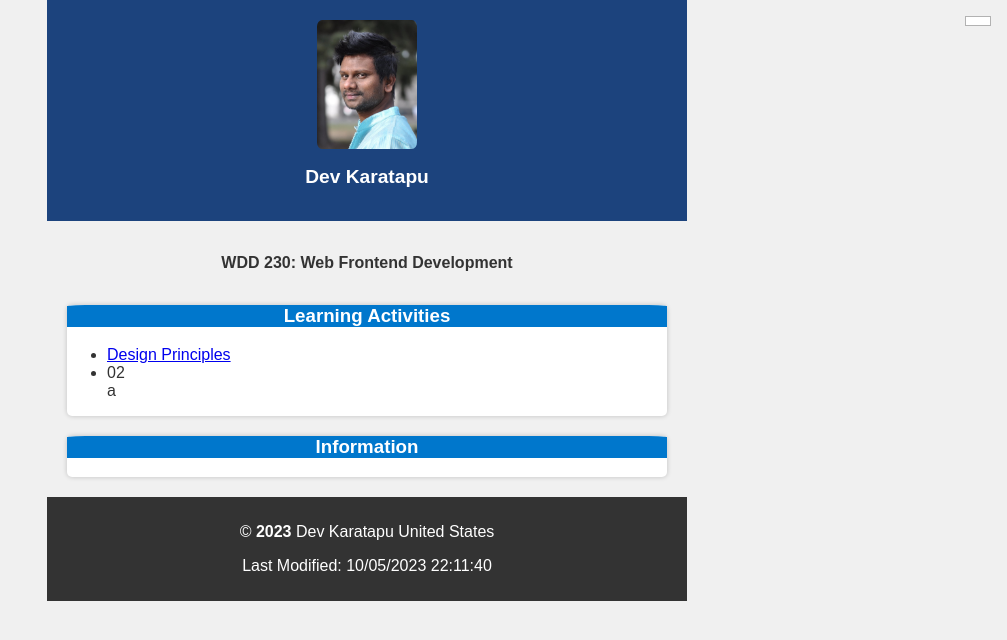
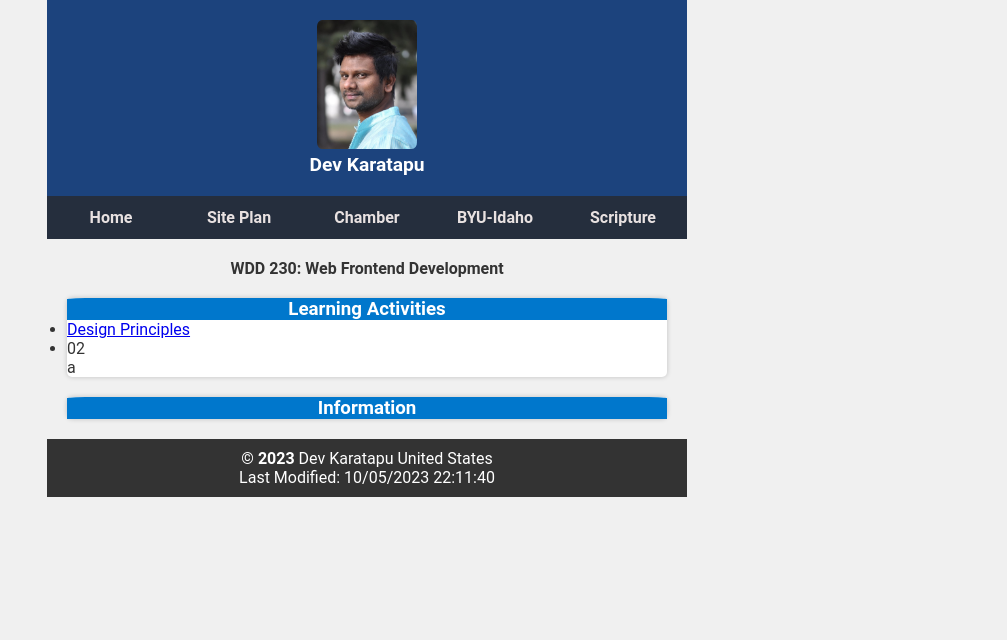
Before and after one commit to Dev-Karatapu/wdd230, a plain HTML site: page index.html in a window 1280 px wide. Shown: the whole page, without its empty margins (273-1280 px from the left). Drawn offline with Linux system fonts and the light colour scheme.

Commit message:
"Completed Hambarger Menu"

```diff
--- a/index.html
+++ b/index.html
@@ -13,11 +13,10 @@
         <img src="images/profile-image.jpg" alt="Dev Karatapu">
         <h1>Dev Karatapu</h1>
     </header>
-
+       <a id="menu" href="#" title="Home" class="active">Home</a>
         <nav>
-            <button id="menu" class=""></button>
             <ul class="navigation">
-                <li><a href="#" class="active">Home</a></li>
+                <li><a href="#">Home</a></li>
                 <li><a href="chamber/siteplan.html">Site Plan</a></li>
                 <li><a href="chamber/">Chamber</a></li>
                 <li><a href="https://www.byui.edu" target="_blank">BYU-Idaho</a></li>
--- a/scripts/getdates.js
+++ b/scripts/getdates.js
@@ -5,21 +5,23 @@ document.getElementById('currentYear').textContent = currentYear;
 const lastModified = document.lastModified;
 document.getElementById('lastModified').textContent = `Last Modified: ${lastModified}`;
 
-// // Store the selected elements that we are going to use.
-// const mainnav = document.querySelector('.navigation')
-// const hambutton = document.querySelector('#menu');
+// Store the selected elements that we are going to use.
+const mainnav = document.querySelector('.navigation')
+const hambutton = document.querySelector('#menu');
 
-// // Add a click event listender to the hamburger button and use a callback function that toggles the list element's list of classes.
-// hambutton.addEventListener('click', () => {
-// 	mainnav.classList.toggle('show');
-// 	hambutton.classList.toggle('show');
-// });
+// Add a click event listender to the hamburger button and use a callback function that toggles the list element's list of classes.
+hambutton.addEventListener('click', () => {
+	mainnav.classList.toggle('show');
+	hambutton.classList.toggle('show');
+});
 
-// /* ❔What does toggle mean?
-// We could write separate add and remove statements. Toggle adds the class if it does not currently exist or removes the class if it does exist.
-// The CSS class rules will handle the different views, layouts, and displays.
-// 🗝️ JavaScript only applies the class value or not.
-// */
+/* ❔What does toggle mean?
+We could write separate add and remove statements. Toggle adds the class if it does not currently exist or removes the class if it does exist.
+The CSS class rules will handle the different views, layouts, and displays.
+🗝️ JavaScript only applies the class value or not.
+*/
+
+
 
 const menuButton = document.querySelector("#menu");
 
--- a/styles/base.css
+++ b/styles/base.css
@@ -27,57 +27,6 @@ main {
     border-radius: 5px;
 }
 
-#menu {
-    display:block;
-    font-size: 1.5rem;
-	border: 1px solid rgba(0,0,0,.3);
-	padding: .25rem .75rem;
-	background-color: white;
-	color: black;
-	position: absolute;
-	top: 1rem;
-	right: 1rem;
-}
-
-#menu ::before {
-    content: "≡";
-}
-nav {
-    color: white;
-}
-
-.navigation {
-	list-style: none;
-	margin: 0 auto;
-	max-width: 760px;
-}
-
-.navigation li {
-	display: none;
-}
-.navigation a {
-	display: block;
-	padding: 0.75rem;
-	text-align: left;
-	text-decoration: none;
-	color: black;
-	font-weight: 700;
-	transition: 0.5s;
-	font-size: clamp(1rem, 2vmin, 1.5rem);
-}
-
-.navigation a:hover, navigation a:active {
-	color: white;
-	background-color: black;
-}
-
-.show li {
-	display: block;
-}
-
-#menu.show::before {
-	content: "X";
-}
 
 section.card {
     margin-top: 0%;
@@ -85,30 +34,7 @@ section.card {
 
 }
 
-nav ul {
-    list-style-type: none;
-    padding: 0;
-    background-color: black;
-    text-align: center;
-    margin-top: 0%;
-    color: white;
 
-}
-
-nav li {
-    margin-bottom: 10px;
-
-}
-
-nav a {
-    text-decoration: none;
-    font-weight: bold;
-    color: rgb(216, 210, 198);
-}
-
-nav a:hover {
-    text-decoration: underline;
-}
 
 h1 {
     font-size: larger;
@@ -153,3 +79,96 @@ footer {
 #currentYear {
     font-weight: bold;
 }
+
+* {
+	margin: 0;
+	padding: 0;
+	box-sizing: border-box;
+}
+body {
+	font-family: Roboto, sans-serif;
+}
+/* Mobile View ***************/
+#menu {
+	display: block;
+	font-size: 2rem;
+	font-weight:700;
+	text-decoration: none;
+	padding: .5rem .75rem;
+	background-color: #eee;
+	color: #000;
+}
+
+#menu::before {
+	content: "≡";
+}
+
+nav {
+	background-color: rgb(37, 46, 61);
+}
+.navigation {
+	list-style: none;
+	margin: 0 auto;
+	max-width: 760px;
+}
+
+.navigation li {
+	display: none;
+}
+.navigation a {
+	display: block;
+	padding: 0.75rem;
+	text-align: left;
+	text-decoration: none;
+	color: rgb(232, 225, 225);
+	font-weight: 700;
+	transition: 0.5s;
+	font-size: clamp(1rem, 2vmin, 1.5rem);
+}
+
+.navigation a:hover, navigation a:active {
+	color: white;
+	background-color: black;
+}
+
+.show li {
+	display: block;
+}
+
+#menu.show::before {
+	content: "X";
+}
+
+/* Media Query for wider than mobile viewports. Breakpoint should be based upon the design and content and use em units to be relative to the user's font size versus fixed with pixels.*/
+@media only screen and (min-width: 40em) {
+	.navigation {
+		display: flex;
+	}
+	.navigation li {
+		display: block; /* change state in small view */
+		flex: 1 1 100%;
+	}
+	.navigation a {
+		text-align: center;
+	}
+	#menu {
+		display: none;
+	}
+}
+
+/* Media Query for wider than mobile viewports. Breakpoint should be based upon the design and content and use em units to be relative to the user's font size versus fixed with pixels.*/
+@media only screen and (min-width: 40em) {
+	.navigation {
+		display: flex;
+	}
+	.navigation li {
+		display: block; /* change state in small view */
+		flex: 1 1 100%;
+	}
+	.navigation a {
+		text-align: center;
+	}
+	#menu {
+		display: none;
+	}
+}
```
